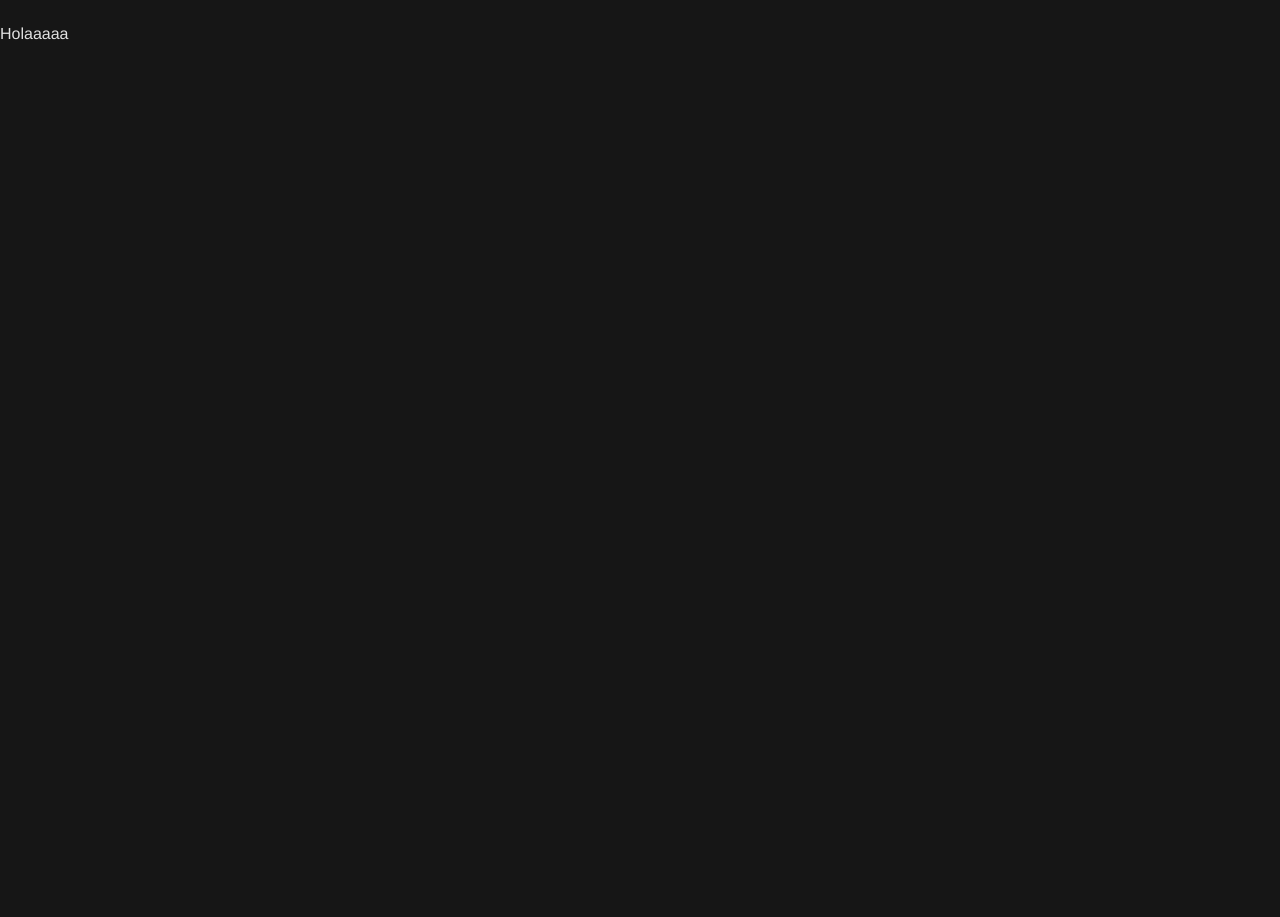
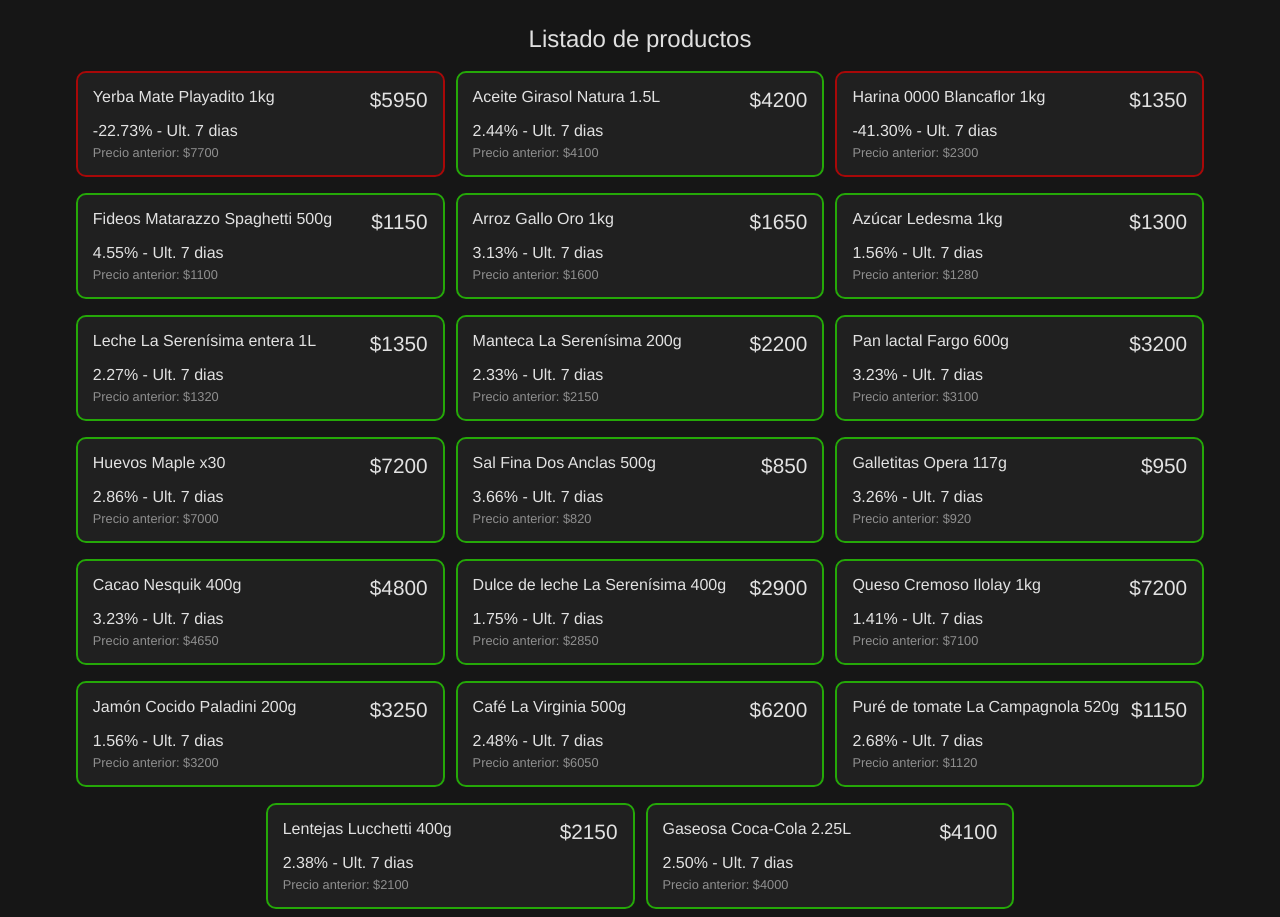
Before and after one commit to elmartuki/medidor-de-inflacion, a React (Vite) app: page / in a window 1280 px wide. Shown: the part 293-1210 px from the top of the page. Before the commit the page ends 800 px from the top, so only its background shows below. Built offline with nearby package versions, Linux system fonts and the light colour scheme.

Commit message:
feat(ui): mostrar tarjetas de productos con precio actual, variación semanal y precio anterior

```diff
--- a/src/assets/components/ArticlesCards.jsx
+++ b/src/assets/components/ArticlesCards.jsx
@@ -1,5 +1,51 @@
 import React from "react";
+import { productos } from "../db/products";
+import "../css/productsCards.css";
 
 export default function ArticlesCards() {
-  return <div>Holaaaaa</div>;
+  return (
+    <>
+      <p className="productos-section_title">Listado de productos</p>
+      <section className="productos-section">
+        {productos.map((producto) => {
+          const {
+            nombre,
+            precio_hoy,
+            precio_semana_1,
+            precio_semana_2,
+            precio_semana_3,
+            precio_1_mes,
+            precio_11_24,
+          } = producto;
+
+          const variacion =
+            ((producto.precio_hoy - producto.precio_semana_1) /
+              producto.precio_semana_1) *
+            100;
+
+          console.log(variacion);
+
+          return (
+            <article
+              className={
+                variacion < 0
+                  ? "productos-card_negative"
+                  : "productos-card_positive"
+              }
+            >
+              <div className="productos-card_name-price">
+                <p>{nombre}</p>
+
+                <p>${precio_hoy}</p>
+              </div>
+              <div className="productos-card_variacion">
+                <p>{variacion.toFixed(2)}% - Ult. 7 dias</p>
+                <p>Precio anterior: ${precio_semana_1}</p>
+              </div>
+            </article>
+          );
+        })}
+      </section>
+    </>
+  );
 }
--- a/src/assets/css/importantCard.css
+++ b/src/assets/css/importantCard.css
@@ -1,6 +1,8 @@
 .variaciones-card-title {
+  width: 85%;
+  margin: auto;
   text-align: center;
-  margin: 30px 0px;
+  margin-top: 30px;
   font-size: 1.5rem;
 }
 
--- /dev/null
+++ b/src/assets/css/productsCards.css
@@ -0,0 +1,89 @@
+.productos-section_title {
+  text-align: center;
+  margin: 20px 0px;
+  font-size: 1.5rem;
+}
+
+.productos-section {
+  width: 95%;
+  display: flex;
+  flex-direction: column;
+  gap: 15px;
+  margin: auto;
+  margin-bottom: 10px;
+
+  .productos-card_negative,
+  .productos-card_positive {
+    display: flex;
+    gap: 10px;
+    flex-direction: column;
+    background-color: #202020;
+    border-radius: 8px;
+    padding: 15px;
+
+    .productos-card_name-price {
+      display: flex;
+      justify-content: space-between;
+      :nth-child(2) {
+        font-size: 1.3rem;
+      }
+    }
+
+    .productos-card_variacion {
+      display: flex;
+      flex-direction: column;
+      gap: 5px;
+
+      p:nth-child(2) {
+        color: rgba(255, 255, 255, 0.498);
+        font-size: 0.8rem;
+      }
+    }
+  }
+
+  .productos-card_negative {
+    outline: 2px solid rgba(255, 0, 0, 0.626);
+  }
+
+  .productos-card_positive {
+    outline: 2px solid rgba(47, 255, 0, 0.626);
+  }
+}
+
+@media (min-width: 768px) {
+  .productos-section {
+    flex-direction: row;
+    flex-wrap: wrap;
+    justify-content: center;
+    .productos-card_negative,
+    .productos-card_positive {
+      width: 45%;
+    }
+  }
+}
+
+@media (min-width: 1024px) {
+  .productos-section {
+    flex-direction: row;
+    flex-wrap: wrap;
+    justify-content: center;
+    row-gap: 20px;
+    .productos-card_negative,
+    .productos-card_positive {
+      width: 30%;
+    }
+  }
+}
+
+@media (min-width: 1440px) {
+  .productos-section {
+    flex-direction: row;
+    flex-wrap: wrap;
+    justify-content: center;
+    row-gap: 20px;
+    .productos-card_negative,
+    .productos-card_positive {
+      width: 24%;
+    }
+  }
+}
--- /dev/null
+++ b/src/assets/db/products.js
@@ -0,0 +1,182 @@
+export const productos = [
+  {
+    nombre: "Yerba Mate Playadito 1kg",
+    precio_hoy: 5950,
+    precio_semana_1: 7700,
+    precio_semana_2: 5500,
+    precio_semana_3: 5400,
+    precio_1_mes: 5100,
+    precio_11_24: 4200,
+  },
+  {
+    nombre: "Aceite Girasol Natura 1.5L",
+    precio_hoy: 4200,
+    precio_semana_1: 4100,
+    precio_semana_2: 3950,
+    precio_semana_3: 3900,
+    precio_1_mes: 3700,
+    precio_11_24: 3100,
+  },
+  {
+    nombre: "Harina 0000 Blancaflor 1kg",
+    precio_hoy: 1350,
+    precio_semana_1: 2300,
+    precio_semana_2: 1250,
+    precio_semana_3: 1200,
+    precio_1_mes: 1100,
+    precio_11_24: 900,
+  },
+  {
+    nombre: "Fideos Matarazzo Spaghetti 500g",
+    precio_hoy: 1150,
+    precio_semana_1: 1100,
+    precio_semana_2: 1070,
+    precio_semana_3: 1020,
+    precio_1_mes: 980,
+    precio_11_24: 830,
+  },
+  {
+    nombre: "Arroz Gallo Oro 1kg",
+    precio_hoy: 1650,
+    precio_semana_1: 1600,
+    precio_semana_2: 1550,
+    precio_semana_3: 1500,
+    precio_1_mes: 1450,
+    precio_11_24: 1200,
+  },
+  {
+    nombre: "Azúcar Ledesma 1kg",
+    precio_hoy: 1300,
+    precio_semana_1: 1280,
+    precio_semana_2: 1250,
+    precio_semana_3: 1200,
+    precio_1_mes: 1150,
+    precio_11_24: 980,
+  },
+  {
+    nombre: "Leche La Serenísima entera 1L",
+    precio_hoy: 1350,
+    precio_semana_1: 1320,
+    precio_semana_2: 1300,
+    precio_semana_3: 1260,
+    precio_1_mes: 1200,
+    precio_11_24: 1050,
+  },
+  {
+    nombre: "Manteca La Serenísima 200g",
+    precio_hoy: 2200,
+    precio_semana_1: 2150,
+    precio_semana_2: 2100,
+    precio_semana_3: 2050,
+    precio_1_mes: 1980,
+    precio_11_24: 1650,
+  },
+  {
+    nombre: "Pan lactal Fargo 600g",
+    precio_hoy: 3200,
+    precio_semana_1: 3100,
+    precio_semana_2: 3050,
+    precio_semana_3: 2950,
+    precio_1_mes: 2850,
+    precio_11_24: 2500,
+  },
+  {
+    nombre: "Huevos Maple x30",
+    precio_hoy: 7200,
+    precio_semana_1: 7000,
+    precio_semana_2: 6800,
+    precio_semana_3: 6600,
+    precio_1_mes: 6400,
+    precio_11_24: 5600,
+  },
+  {
+    nombre: "Sal Fina Dos Anclas 500g",
+    precio_hoy: 850,
+    precio_semana_1: 820,
+    precio_semana_2: 800,
+    precio_semana_3: 780,
+    precio_1_mes: 760,
+    precio_11_24: 650,
+  },
+  {
+    nombre: "Galletitas Opera 117g",
+    precio_hoy: 950,
+    precio_semana_1: 920,
+    precio_semana_2: 900,
+    precio_semana_3: 880,
+    precio_1_mes: 860,
+    precio_11_24: 700,
+  },
+  {
+    nombre: "Cacao Nesquik 400g",
+    precio_hoy: 4800,
+    precio_semana_1: 4650,
+    precio_semana_2: 4500,
+    precio_semana_3: 4400,
+    precio_1_mes: 4200,
+    precio_11_24: 3500,
+  },
+  {
+    nombre: "Dulce de leche La Serenísima 400g",
+    precio_hoy: 2900,
+    precio_semana_1: 2850,
+    precio_semana_2: 2750,
+    precio_semana_3: 2700,
+    precio_1_mes: 2600,
+    precio_11_24: 2200,
+  },
+  {
+    nombre: "Queso Cremoso Ilolay 1kg",
+    precio_hoy: 7200,
+    precio_semana_1: 7100,
+    precio_semana_2: 6950,
+    precio_semana_3: 6800,
+    precio_1_mes: 6600,
+    precio_11_24: 5500,
+  },
+  {
+    nombre: "Jamón Cocido Paladini 200g",
+    precio_hoy: 3250,
+    precio_semana_1: 3200,
+    precio_semana_2: 3100,
+    precio_semana_3: 3000,
+    precio_1_mes: 2900,
+    precio_11_24: 2500,
+  },
+  {
+    nombre: "Café La Virginia 500g",
+    precio_hoy: 6200,
+    precio_semana_1: 6050,
+    precio_semana_2: 5900,
+    precio_semana_3: 5800,
+    precio_1_mes: 5600,
+    precio_11_24: 4600,
+  },
+  {
+    nombre: "Puré de tomate La Campagnola 520g",
+    precio_hoy: 1150,
+    precio_semana_1: 1120,
+    precio_semana_2: 1100,
+    precio_semana_3: 1080,
+    precio_1_mes: 1020,
+    precio_11_24: 880,
+  },
+  {
+    nombre: "Lentejas Lucchetti 400g",
+    precio_hoy: 2150,
+    precio_semana_1: 2100,
+    precio_semana_2: 2050,
+    precio_semana_3: 2000,
+    precio_1_mes: 1950,
+    precio_11_24: 1600,
+  },
+  {
+    nombre: "Gaseosa Coca-Cola 2.25L",
+    precio_hoy: 4100,
+    precio_semana_1: 4000,
+    precio_semana_2: 3950,
+    precio_semana_3: 3850,
+    precio_1_mes: 3700,
+    precio_11_24: 3200,
+  },
+];
```
